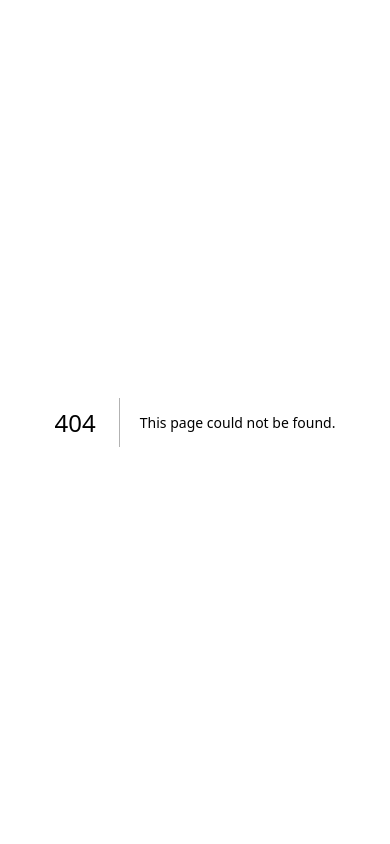
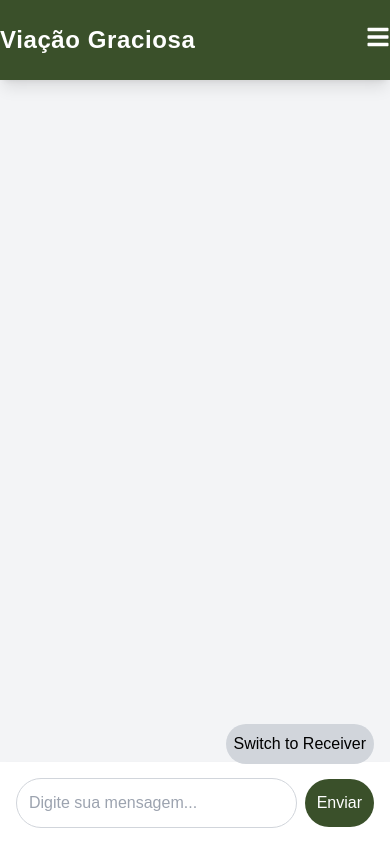
Before and after one commit to dotJosn/front-viacao-graciosa, a Next.js app: page /chat in a window 390 px wide. Before the commit this address had no page. Built offline with nearby package versions, Linux system fonts and the light colour scheme.

Commit message:
feat: adding chat and some responsivity (#10)

```diff
--- /dev/null
+++ b/src/app/chat/page.jsx
@@ -0,0 +1,78 @@
+"use client";
+"use client";
+import Header from "@/components/header";
+import { useState } from "react";
+
+export default function Chat() {
+  const [messages, setMessages] = useState([]);
+  const [input, setInput] = useState("");
+  const [mode, setMode] = useState("sender");
+
+  const sendMessage = () => {
+    if (input.trim()) {
+      const sender = mode === "sender" ? "You" : "Bot";
+      setMessages((prevMessages) => [
+        ...prevMessages,
+        { text: input, sender },
+      ]);
+      setInput("");
+    }
+  };
+
+  return (
+    <div className="flex flex-col h-screen bg-gray-100">
+      <Header />
+      <main className="flex-1 p-4 overflow-y-auto">
+        <div className="space-y-4">
+          {messages.map((msg, index) => (
+            <div
+              key={index}
+              className={`flex ${msg.sender === "You" ? "justify-end" : "justify-start"}`}
+            >
+              <div
+                className={`p-3 rounded-lg max-w-xs sm:max-w-md md:max-w-lg ${
+                  msg.sender === "You"
+                    ? "bg-graciosa text-white"
+                    : "bg-gray-200 text-black"
+                }`}
+              >
+                {index === 0 || messages[index - 1].sender !== msg.sender ? (
+                  <p className="text-xs text-white-500 mb-1">{msg.sender === "You" ? "Você" : "Bot"}</p>
+                ) : null}
+                <div>{msg.text}</div>
+              </div>
+            </div>
+          ))}
+        </div>
+      </main>
+      <footer className="flex items-center gap-2 p-4 bg-white shadow-md sm:px-6 md:px-8">
+        <input
+          type="text"
+          placeholder="Digite sua mensagem..."
+          className="flex-1 p-3 border border-gray-300 rounded-full focus:outline-none focus:ring focus:ring-graciosa focus:ring-opacity-80"
+          value={input}
+          onChange={(e) => setInput(e.target.value)}
+          onKeyDown={(e) => {
+            if (e.key === "Enter") {
+              sendMessage();
+            }
+          }}
+        />
+        <button
+          onClick={sendMessage}
+          className="p-3 bg-graciosa text-white rounded-full hover:brightness-90"
+        >
+          Enviar
+        </button>
+      </footer>
+      <div className="absolute bottom-20 right-4">
+        <button
+          onClick={() => setMode((prevMode) => (prevMode === "sender" ? "receiver" : "sender"))}
+          className="p-2 bg-gray-300 text-black rounded-full hover:bg-gray-400"
+        >
+          Switch to {mode === "sender" ? "Receiver" : "Sender"}
+        </button>
+      </div>
+    </div>
+  );
+}
--- a/src/components/Sidebar.jsx
+++ b/src/components/Sidebar.jsx
@@ -6,6 +6,7 @@ import { IoBag, IoPeople } from "react-icons/io5";
 import { CiHeart } from "react-icons/ci";
 import { FaBell, FaChevronLeft, FaChevronRight, FaMoneyBillWave } from "react-icons/fa";
 import { MdAirplaneTicket } from "react-icons/md";
+import { IoChatbubbles } from "react-icons/io5";
 
 const Sidebar = () => {
   const [isCollapsed, setIsCollapsed] = useState(false);
@@ -16,9 +17,7 @@ const Sidebar = () => {
 
   return (
     <div
-      className={`h-screen bg-gray-800 text-white fixed top-0 transition-all duration-300 z-50 ${
-        isCollapsed ? "w-16" : "w-64"
-      }`}
+      className={`h-screen bg-gray-800 text-white fixed top-0 left-0 transition-all duration-300 z-50 ${isCollapsed ? "w-16" : "w-64"}`}
     >
       {/* Botão de Recolher/Expandir */}
       <button
@@ -87,6 +86,17 @@ const Sidebar = () => {
             </Link>
           )}
         </li>
+        <li
+        className={`flex items-center space-x-3 p-3 hover:bg-gray-700 ${
+          isCollapsed ? "justify-center" : ""
+        }`}>
+          <IoChatbubbles className="text-2xl" />
+          {!isCollapsed && (
+            <Link className="text-lg" href="/chat">
+              Chat
+            </Link>
+          )}
+        </li>
         {/* Novo item: Financeiro */}
         <li
           className={`flex items-center space-x-3 p-3 hover:bg-gray-700 ${
--- a/src/components/header.jsx
+++ b/src/components/header.jsx
@@ -1,13 +1,20 @@
 "use client";
-import React, { useEffect } from "react";
+import React, { useState, useEffect } from "react";
 import Link from "next/link";
 import { IoMdHome } from "react-icons/io";
 import { FaBusAlt } from "react-icons/fa";
+import { FaBars, FaTimes } from "react-icons/fa";
 
 const Header = () => {
+  const [isMenuOpen, setIsMenuOpen] = useState(false);
+
   useEffect(() => {
     console.log(window.innerWidth);
   }, []);
+
+  const toggleMenu = () => {
+    setIsMenuOpen(!isMenuOpen);
+  };
 
   return (
     <header className="bg-graciosa text-white py-6 shadow-lg">
@@ -15,8 +22,17 @@ const Header = () => {
         <Link href="/home" className="text-2xl font-extrabold tracking-wide">
           Viação Graciosa
         </Link>
-        <nav>
-          <ul className="flex space-x-8">
+        <div className="lg:hidden">
+          <button onClick={toggleMenu}>
+            {isMenuOpen ? (
+              <FaTimes className="text-2xl" />
+            ) : (
+              <FaBars className="text-2xl" />
+            )}
+          </button>
+        </div>
+        <nav className={`${isMenuOpen ? "block" : "hidden"} lg:block`}>
+          <ul className="flex space-x-8 lg:flex-row flex-col lg:space-x-8 space-y-4 lg:space-y-0">
             <li className="flex items-center space-x-2 group">
               <IoMdHome className="text-2xl group-hover:text-yellow-300 transition-colors duration-300" />
               <Link href="/home" className="text-lg font-medium hover:text-yellow-300 transition-colors duration-300">
```
